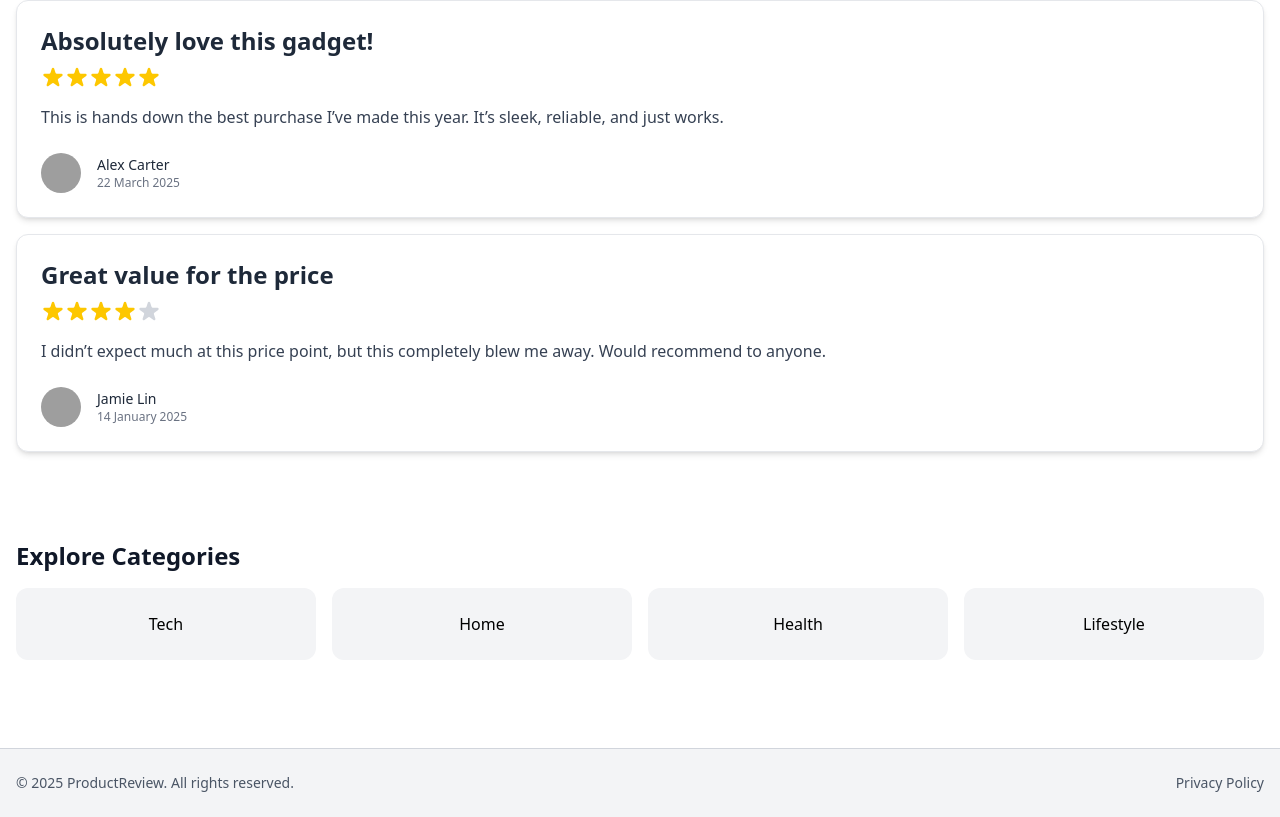
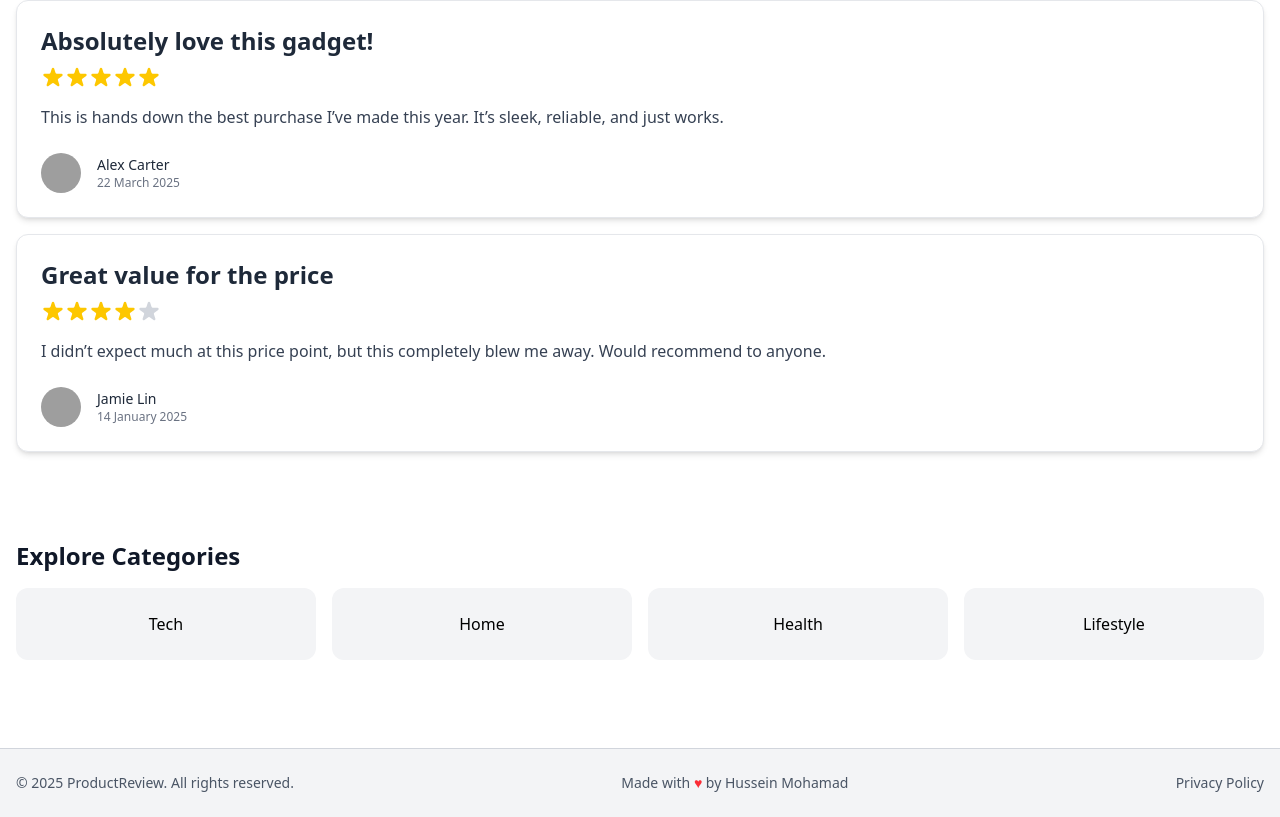
Before and after one commit to HusseinMohamad96/review-products, an Angular app in the folder review-products/: page /#/home in a window 1280 px wide. Shown: the part 774-1591 px from the top of the page. Built offline with nearby package versions, Linux system fonts and the light colour scheme; grey boxes are pictures that could not be loaded.

Commit message:
add made with love message :)

```diff
--- a/review-products/src/app/components/footer/footer.component.html
+++ b/review-products/src/app/components/footer/footer.component.html
@@ -1,6 +1,12 @@
 <footer class="bg-gray-100 border-t border-gray-300 mt-12">
   <div class="max-w-7xl mx-auto px-4 py-6 text-sm text-gray-600 flex justify-between">
     <p>&copy; 2025 ProductReview. All rights reserved.</p>
+    <p>
+      Made with
+      <span class="text-red-500">♥</span>
+      by <a href="#"
+         class="hover:underline font-medium">Hussein Mohamad</a>
+    </p>
     <p><a href="#"
          class="hover:underline">Privacy Policy</a></p>
   </div>
```
